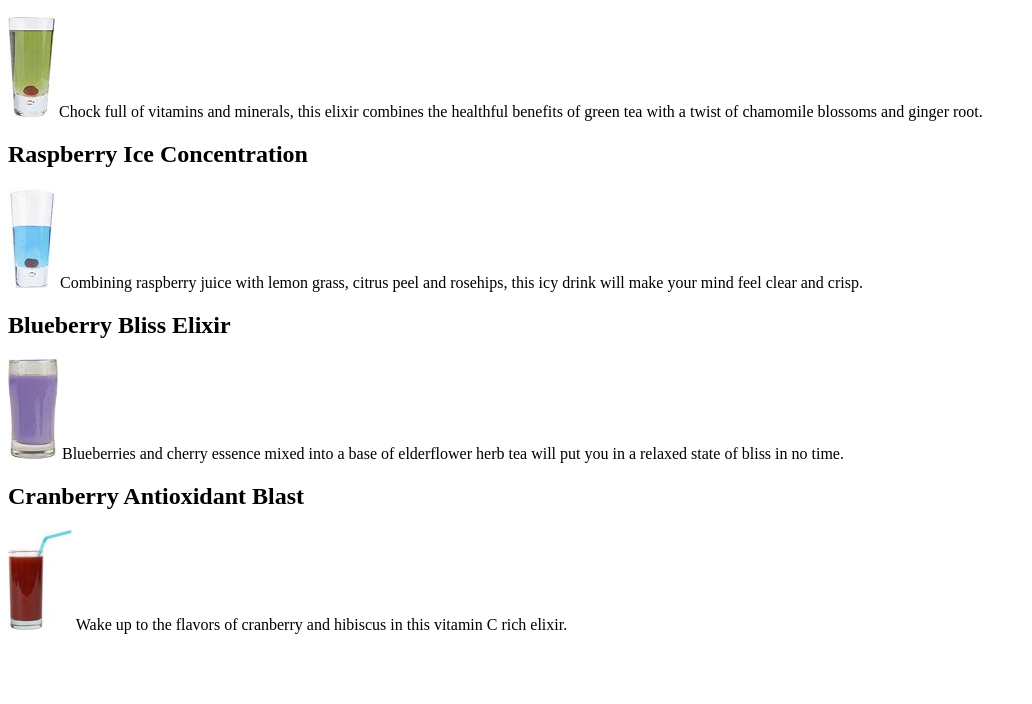
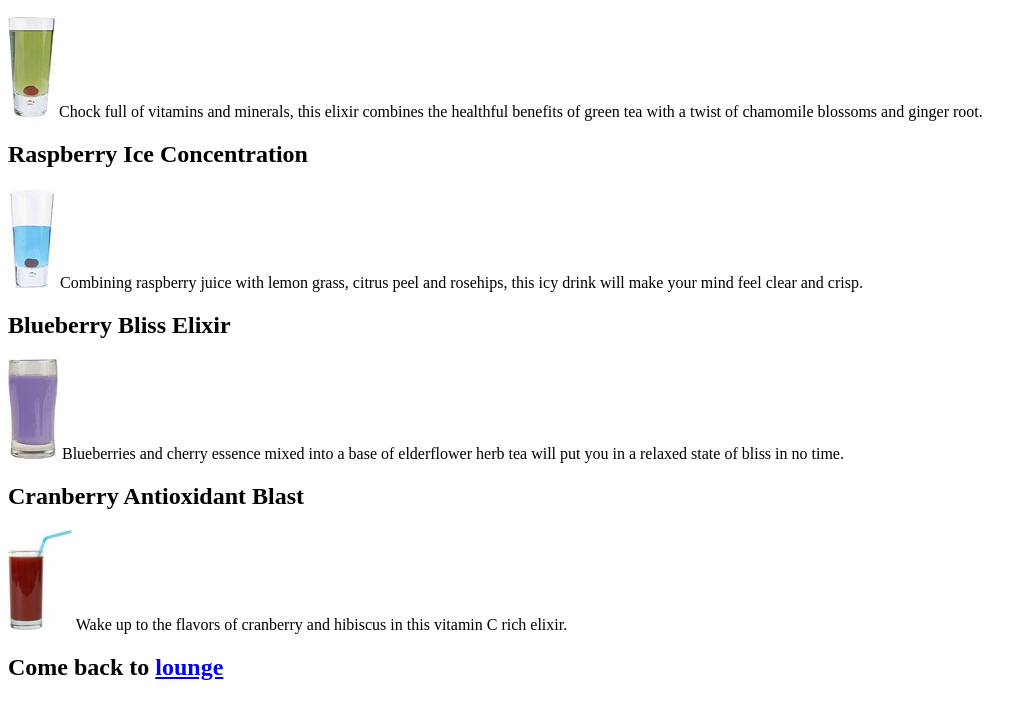
Before and after one commit to Pypy233/HTML-And-Css, a plain HTML site: page HeadFirst/hfhtmlcss/chapter2/lounge/elixir.html in a window 1280 px wide. Shown: the part 96-800 px from the top of the page, without its empty margins (0-1032 px from the left). Drawn offline with Linux system fonts and the light colour scheme.

Commit message:
Set the "return" in elixir

```diff
--- a/HeadFirst/hfhtmlcss/chapter2/lounge/elixir.html
+++ b/HeadFirst/hfhtmlcss/chapter2/lounge/elixir.html
@@ -32,5 +32,6 @@
       Wake up to the flavors of cranberry and hibiscus
       in this vitamin C rich elixir.
     </p>
+    <h2>Come back to <a href = "lounge.html"> lounge </a> </href>
   </body>
 </html>
```
Also changed, not shown: HeadFirst/hfhtmlcss/chapter2/lounge/lounge.html (+0 -1 lines).
